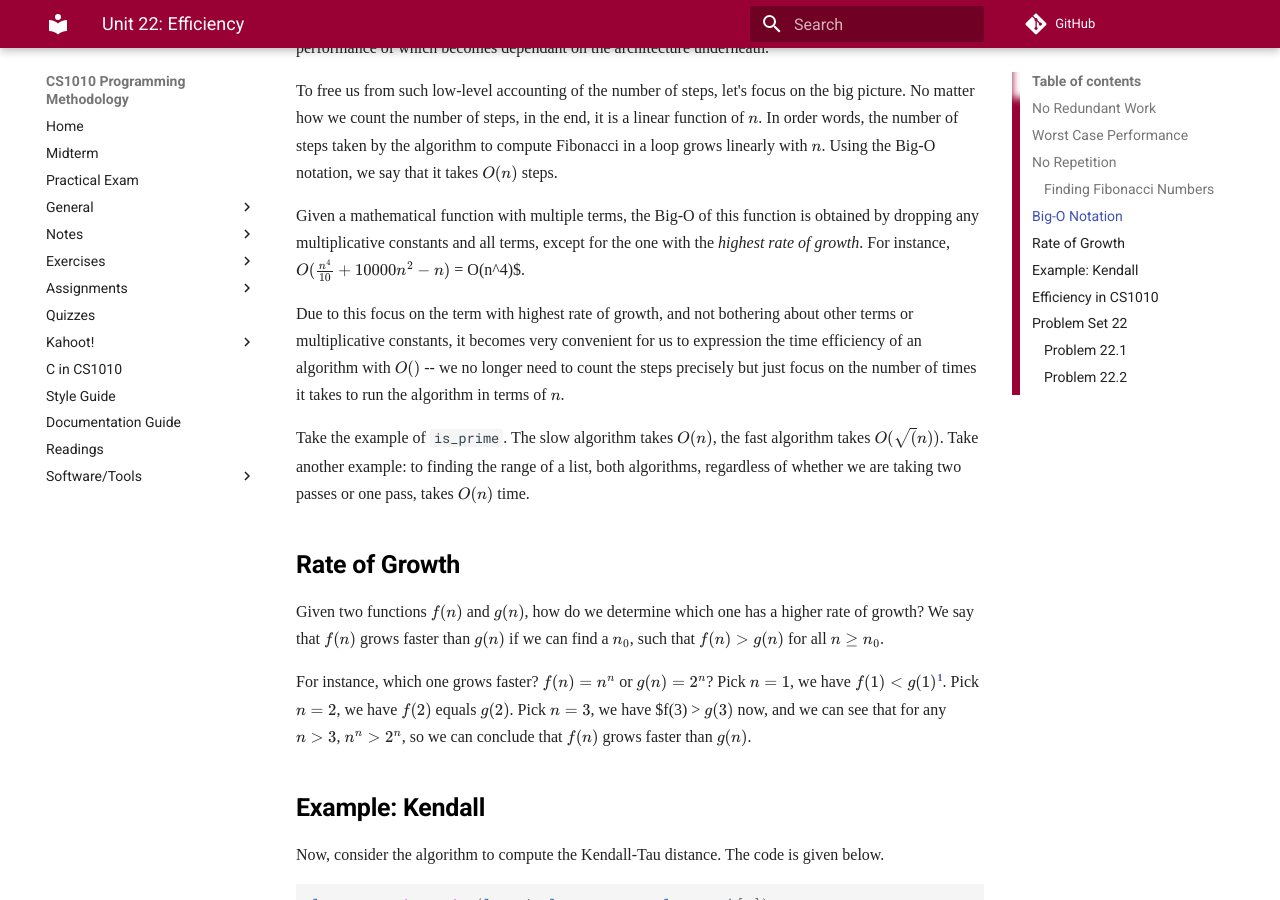
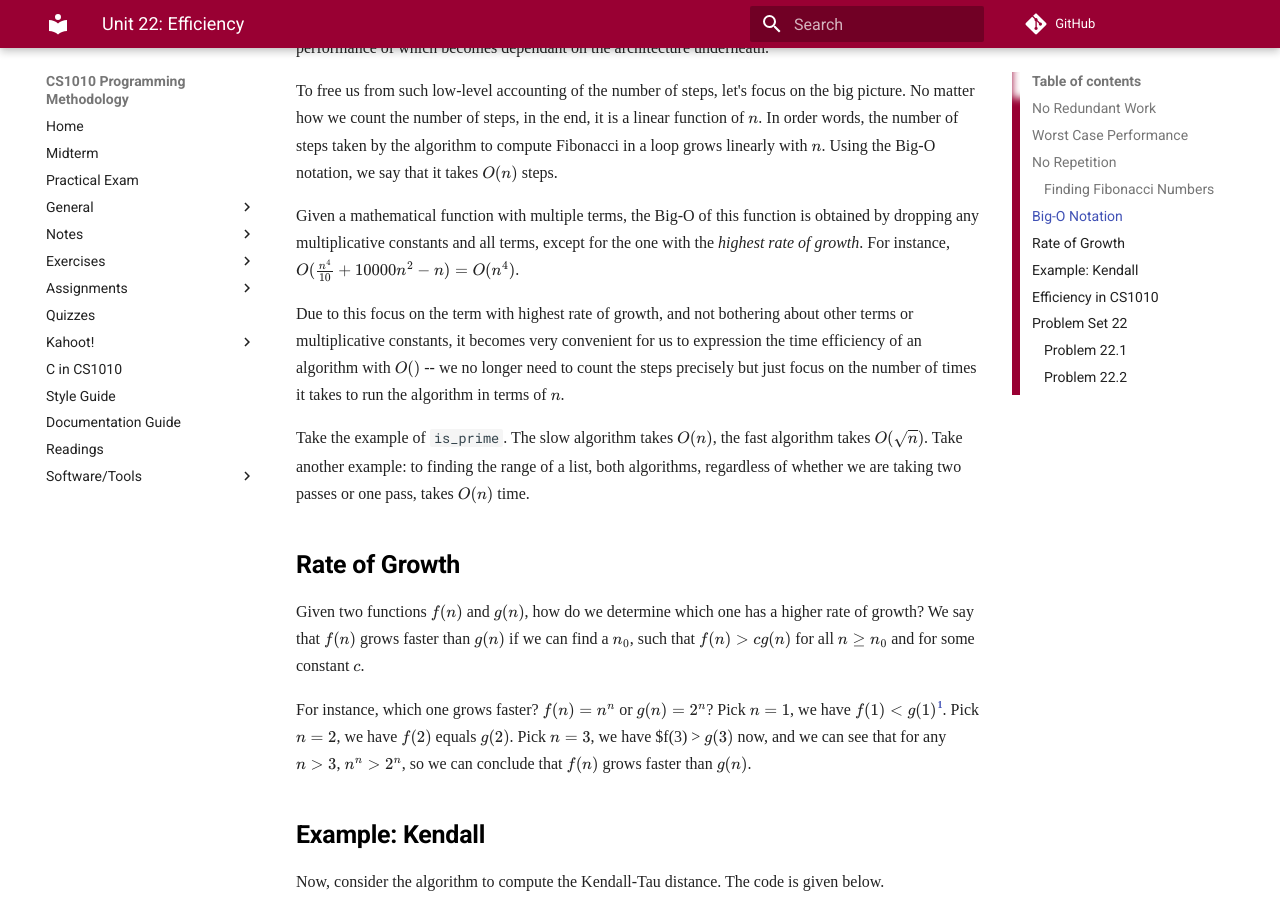
Before and after one commit to LL-Pengfei/CS1010-AY1819S1-Personal, an MkDocs documentation site: the page built from docs/22-efficiency.md, in a window 1280 px wide and 900 px high, scrolled down 3674 px. Built offline with MkDocs 1.6.1 and Material for MkDocs 9.7.7, drawn with Linux system fonts in a browser that asks for light colours; nearby versions of some CDN libraries; some web fonts are replaced; formulas are drawn with MathJax 3; comment, search, counter and statistics services are not loaded; old or Windows-style settings are respelled for this version of MkDocs; some of the changed text lies outside the part shown.

Commit message:
Fix typos

```diff
--- a/docs/22-efficiency.md
+++ b/docs/22-efficiency.md
@@ -41,9 +41,9 @@
 
 The two techniques we employed above behave slightly differently.  For (i), we _opportunistically_ stop our computation once we know the answer when the input is not a prime.  However, in the _worst case_, when the input is a prime, we still have to check through all $n-2$ divisor, from 2 up to $n-1$, before we can conclude that the input is a prime.  Thus, for (i), we make our program faster for certain inputs but in the worst case, we are not able to speed up the program.
 
-The second technique is more interesting and more fruitful.  With a little math, we can show that we only need to check for the divisor up to $\sqrt(n)$.  Here, we are improving the _worst case_ performance of `is_prime`, so whether the input is a prime or not, we always have a speed up.
+The second technique is more interesting and more fruitful.  With a little math, we can show that we only need to check for the divisor up to $\sqrt{n}$.  Here, we are improving the _worst case_ performance of `is_prime`, so whether the input is a prime or not, we always have a speed up.
 
-How much is the speed up in the worse case?  In the input above, with the original slow code, in the worst case I need to check through ~10,000,000,001 divisors.  With the faster version, I only need to check ~$\sqrt(10,000,000,001)$ = ~10,000 divisors.  That's where the five order of magnitude speed up comes from.
+How much is the speed up in the worse case?  In the input above, with the original slow code, in the worst case I need to check through ~10,000,000,001 divisors.  With the faster version, I only need to check ~$\sqrt{10,000,000,001}$ = ~10,000 divisors.  That's where the five order of magnitude speed up comes from.
 
 ## No Repetition
 
@@ -119,15 +119,15 @@
 
 To free us from such low-level accounting of the number of steps, let's focus on the big picture.  No matter how we count the number of steps, in the end, it is a linear function of $n$.  In order words, the number of steps taken by the algorithm to compute Fibonacci in a loop grows linearly with $n$.  Using the Big-O notation, we say that it takes $O(n)$ steps.
 
-Given a mathematical function with multiple terms, the Big-O of this function is obtained by dropping any multiplicative constants and all terms, except for the one with the _highest rate of growth_.  For instance, $O(\frac{n^4}{10} + 10000n^2 - n)$ = O(n^4)$.
+Given a mathematical function with multiple terms, the Big-O of this function is obtained by dropping any multiplicative constants and all terms, except for the one with the _highest rate of growth_.  For instance, $O(\frac{n^4}{10} + 10000n^2 - n) = O(n^4)$.
 
 Due to this focus on the term with highest rate of growth, and not bothering about other terms or multiplicative constants, it becomes very convenient for us to expression the time efficiency of an algorithm with $O()$ -- we no longer need to count the steps precisely but just focus on the number of times it takes to run the algorithm in terms of $n$.
 
-Take the example of `is_prime`.  The slow algorithm takes $O(n)$, the fast algorithm takes $O(\sqrt(n))$.  Take another example: to finding the range of a list, both algorithms, regardless of whether we are taking two passes or one pass, takes $O(n)$ time.
+Take the example of `is_prime`.  The slow algorithm takes $O(n)$, the fast algorithm takes $O(\sqrt{n})$.  Take another example: to finding the range of a list, both algorithms, regardless of whether we are taking two passes or one pass, takes $O(n)$ time.
 
 ## Rate of Growth
 
-Given two functions $f(n)$ and $g(n)$, how do we determine which one has a higher rate of growth?  We say that $f(n)$ grows faster than $g(n)$ if we can find a $n_0$, such that $f(n) > g(n)$ for all $n \ge n_0$.
+Given two functions $f(n)$ and $g(n)$, how do we determine which one has a higher rate of growth?  We say that $f(n)$ grows faster than $g(n)$ if we can find a $n_0$, such that $f(n) > cg(n)$ for all $n \ge n_0$ and for some constant $c$.
 
 For instance, which one grows faster?  $f(n) = n^n$ or $g(n) = 2^n$?  Pick $n = 1$, we have $f(1) < g(1)$[^1].  Pick $n = 2$, we have $f(2)$ equals $g(2)$.  Pick $n = 3$, we have $f(3) > $g(3)$ now, and we can see that for any $n > 3$, $n^n > 2^n$, so we can conclude that $f(n)$ grows faster than $g(n)$.
 
@@ -181,7 +181,16 @@
 
 Order the following functions in the increasing order of rate of growth:
 
-$n!$, $2^n$, $\log_{10} n$, $\ln n$, $n^4$, $n\ln n$, $n$, $n^2$, $e^n$, $\sqrt(n)$
+- $n!$,
+- $2^n$,
+- $\log_{10} n$,
+- $\ln n$,
+- $n^4$,
+- $n\ln n$,
+- $n$,
+- $n^2$,
+- $e^n$,
+- $\sqrt{n}$
 
 ### Problem 22.2
 
```
